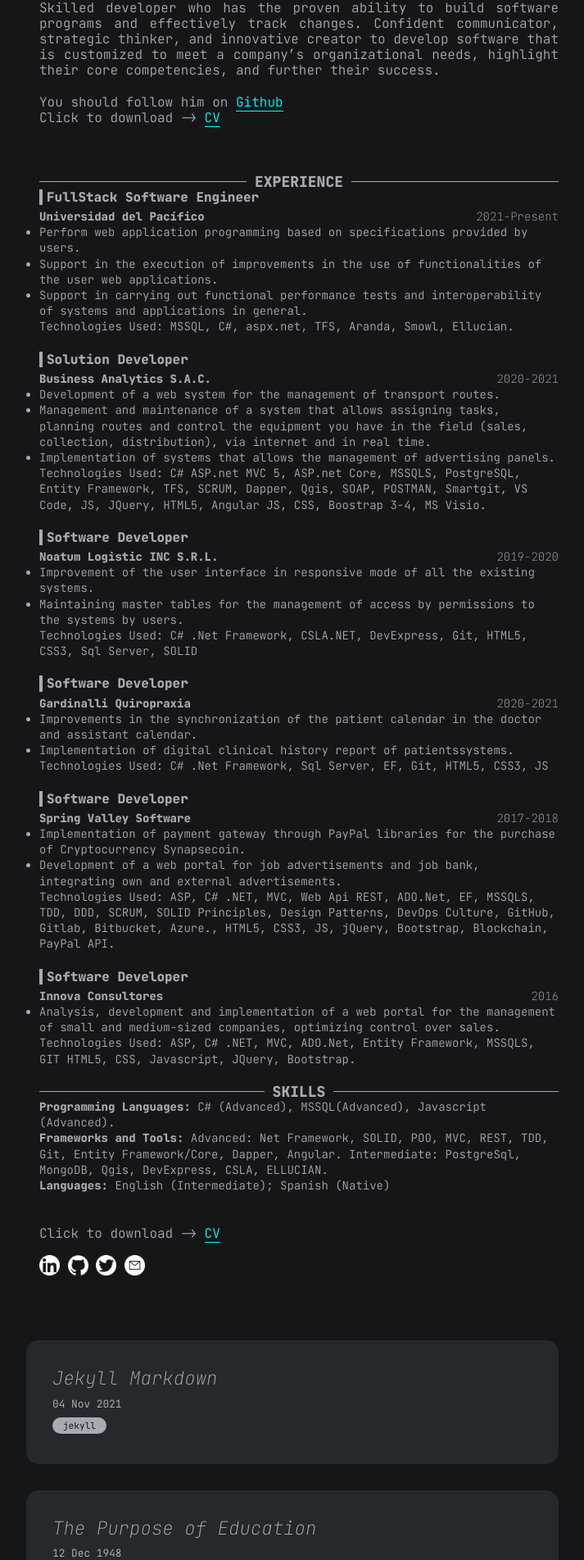
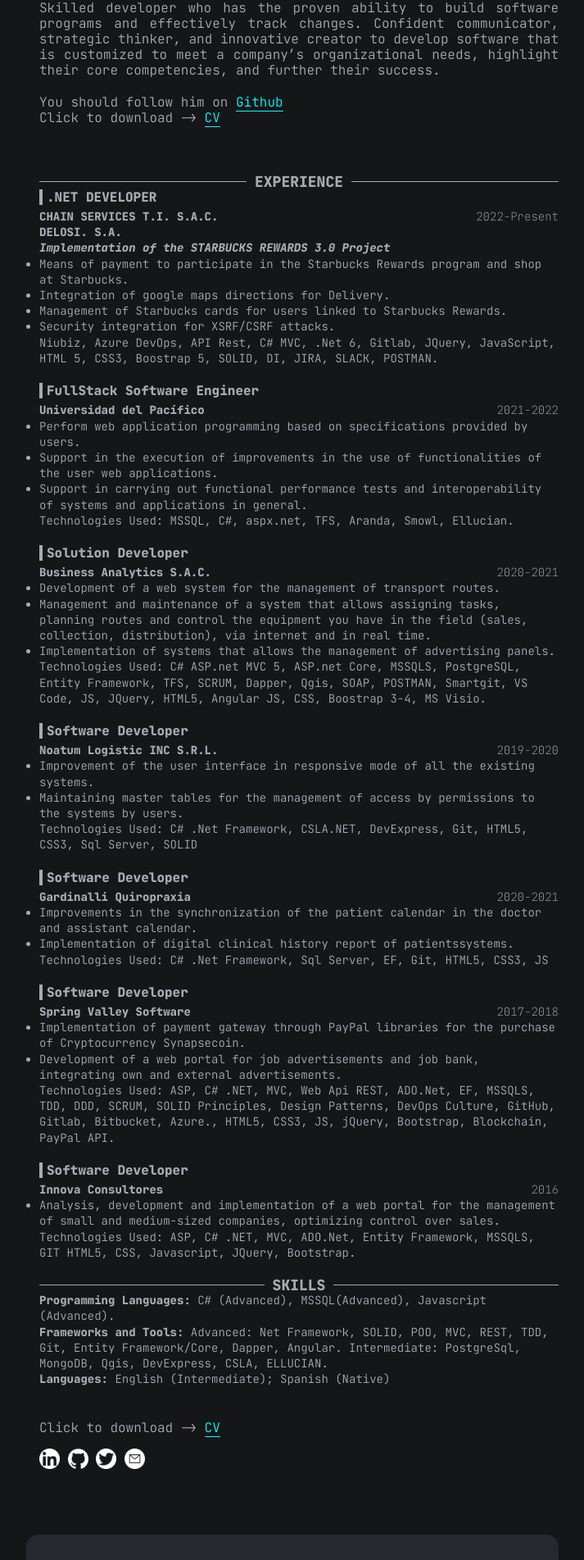
Before and after one commit to zZ30MaxZz/aguilar.maxp, a Jekyll site: the page built from index.md, in a window 1280 px wide. Shown: the part 601-2504 px from the top of the page at 82% size, without its empty margins (283-996 px from the left). Built offline with Jekyll 4.4.1, drawn with Linux system fonts in a browser that asks for light colours.

Commit message:
Update CV with job

```diff
--- a/_data/author.yml
+++ b/_data/author.yml
@@ -2,152 +2,182 @@
 # dp: https://avatars.githubusercontent.com/u/13616585?v=4
 description: "
 <section id='img-wrapper'>
-    <img src='https://avatars.githubusercontent.com/u/13616585?v=4' alt='' class='img-logo'>
+  <img src='https://avatars.githubusercontent.com/u/13616585?v=4' alt='' class='img-logo'>
 </section>
 <p style='text-align: justify; text-justify: inter-word;'>
-    Experienced software developer with a passion for developing innovative programs that expedite the
-    efficiency and effectiveness of organizational success. Well-versed in technology and writing code to
-    create systems that are reliable and user-friendly. Skilled developer who has the proven ability to build
-    software programs and effectively track changes. Confident communicator, strategic thinker, and
-    innovative creator to develop software that is customized to meet a company’s organizational needs,
-    highlight their core competencies, and further their success.
+  Experienced software developer with a passion for developing innovative programs that expedite the
+  efficiency and effectiveness of organizational success. Well-versed in technology and writing code to
+  create systems that are reliable and user-friendly. Skilled developer who has the proven ability to build
+  software programs and effectively track changes. Confident communicator, strategic thinker, and
+  innovative creator to develop software that is customized to meet a company’s organizational needs,
+  highlight their core competencies, and further their success.
 </p>
-<br/>
+<br />
 <p>
   You should follow him on <a href='https://github.com/zZ30MaxZz' target='_blank'>Github</a>
 </p>
 <p>
   Click to download -> <a href='/assets/docs/CV Max Paul Aguilar Mamani (English).pdf' target='_blank'>CV</a>
 </p>
-<br/>
-<br/>
+<br />
+<br />
 <section class='experiance'>
-    <h2 class='title'>Experience</h2>
-    <div class='experience-item'>
-        <div class='role'>
-            FullStack Software Engineer
-        </div>
-        <div class='company'>
-            Universidad del Pacífico
-            <span class='time'>2021-Present</span>
-        </div>
-        <div class='details'>
-            <ul>
-                <li>Perform web application programming based on specifications provided by users.</li>
-                <li>Support in the execution of improvements in the use of functionalities of the user web applications.</li>
-                <li>Support in carrying out functional performance tests and interoperability of systems and applications in general.</li>
-            </ul>
-        </div>
-        <p class='technologies'>Technologies Used: MSSQL, C#, aspx.net, TFS, Aranda, Smowl, Ellucian.
-        </p>
+  <h2 class='title'>Experience</h2>
+  <div class='experience-item'>
+    <div class='role'>
+      .NET DEVELOPER
     </div>
-    <div class='experience-item'>
-        <div class='role'>
-            Solution Developer
-        </div>
-        <div class='company'>
-            Business Analytics S.A.C.
-            <span class='time'>2020-2021</span>
-        </div>
-        <div class='details'>
-            <ul>
-                <li>Development of a web system for the management of transport routes.</li>
-                <li>Management and maintenance of a system that allows assigning tasks, planning routes and control the equipment
-                    you have in the field (sales, collection, distribution), via internet and in real time.
-                </li>
-                <li>Implementation of systems that allows the management of advertising panels.</li>
-            </ul>
-        </div>
-        <p class='technologies'>Technologies Used: C# ASP.net MVC 5, ASP.net Core, MSSQLS, PostgreSQL, Entity Framework, TFS, SCRUM, Dapper, Qgis,
-            SOAP, POSTMAN, Smartgit, VS Code, JS, JQuery, HTML5, Angular JS, CSS, Boostrap 3-4, MS Visio.
-        </p>
+    <div class='company'>
+      CHAIN SERVICES T.I. S.A.C.
+      <span class='time'>2022-Present</span>
     </div>
-    <div class='experience-item'>
-        <div class='role'>
-            Software Developer
-        </div>
-        <div class='company'>
-            Noatum Logistic INC S.R.L.
-            <span class='time'>2019-2020</span>
-        </div>
-        <div class='details'>
-            <ul>
-                <li>Improvement of the user interface in responsive mode of all the existing systems.</li>
-                <li>Maintaining master tables for the management of access by permissions to the systems by users.</li>
-            </ul>
-        </div>
-        <p class='technologies'>Technologies Used: C# .Net Framework, CSLA.NET, DevExpress, Git, HTML5, CSS3, Sql Server, SOLID
-        </p>
+    <div class='details'>
+      <div class='delegated-corporation'>DELOSI. S.A.</div>
+      <div class='delegated-job'>Implementation of the STARBUCKS REWARDS 3.0 Project</div>
+      <ul>
+        <li>Means of payment to participate in the Starbucks Rewards program and shop at Starbucks.</li>
+        <li>Integration of google maps directions for Delivery.</li>
+        <li>Management of Starbucks cards for users linked to Starbucks Rewards.</li>
+        <li>Security integration for XSRF/CSRF attacks.</li>
+      </ul>
     </div>
-    <div class='experience-item'>
-        <div class='role'>
-            Software Developer
-        </div>
-        <div class='company'>
-            Gardinalli Quiropraxia
-            <span class='time'>2020-2021</span>
-        </div>
-        <div class='details'>
-            <ul>
-                <li>Improvements in the synchronization of the patient calendar in the doctor and assistant calendar.</li>
-                <li>Implementation of digital clinical history report of patientssystems.</li>
-            </ul>
-        </div>
-        <p class='technologies'>Technologies Used: C# .Net Framework, Sql Server, EF, Git, HTML5, CSS3, JS
-        </p>
+    <p class='technologies'>Niubiz, Azure DevOps, API Rest, C# MVC, .Net 6, Gitlab, JQuery, JavaScript, HTML 5, CSS3, Boostrap 5, SOLID, DI, JIRA, SLACK, POSTMAN.
+    </p>
+  </div>
+  <div class='experience-item'>
+    <div class='role'>
+      FullStack Software Engineer
     </div>
-    <div class='experience-item'>
-        <div class='role'>
-            Software Developer
-        </div>
-        <div class='company'>
-            Spring Valley Software
-            <span class='time'>2017-2018</span>
-        </div>
-        <div class='details'>
-            <ul>
-                <li>Implementation of payment gateway through PayPal libraries for the purchase of Cryptocurrency Synapsecoin.</li>
-                <li>Development of a web portal for job advertisements and job bank, integrating own and external advertisements.</li>
-            </ul>
-        </div>
-        <p class='technologies'>Technologies Used: ASP, C# .NET, MVC, Web Api REST, ADO.Net, EF, MSSQLS, TDD, DDD, SCRUM, SOLID Principles, Design
-            Patterns, DevOps Culture, GitHub, Gitlab, Bitbucket, Azure., HTML5, CSS3, JS, jQuery, Bootstrap, Blockchain, PayPal API.
-        </p>
+    <div class='company'>
+      Universidad del Pacífico
+      <span class='time'>2021-2022</span>
     </div>
-    <div class='experience-item'>
-        <div class='role'>
-            Software Developer
-        </div>
-        <div class='company'>
-            Innova Consultores
-            <span class='time'>2016</span>
-        </div>
-        <div class='details'>
-            <ul>
-                <li>Analysis, development and implementation of a web portal for the management of small and medium-sized
-                    companies, optimizing control over sales.</li>
-            </ul>
-        </div>
-        <p class='technologies'>Technologies Used: ASP, C# .NET, MVC, ADO.Net, Entity Framework, MSSQLS, GIT HTML5, CSS, Javascript, JQuery, Bootstrap.
-        </p>
+    <div class='details'>
+      <ul>
+        <li>Perform web application programming based on specifications provided by users.</li>
+        <li>Support in the execution of improvements in the use of functionalities of the user web applications.</li>
+        <li>Support in carrying out functional performance tests and interoperability of systems and applications in
+          general.</li>
+      </ul>
     </div>
+    <p class='technologies'>Technologies Used: MSSQL, C#, aspx.net, TFS, Aranda, Smowl, Ellucian.
+    </p>
+  </div>
+  <div class='experience-item'>
+    <div class='role'>
+      Solution Developer
+    </div>
+    <div class='company'>
+      Business Analytics S.A.C.
+      <span class='time'>2020-2021</span>
+    </div>
+    <div class='details'>
+      <ul>
+        <li>Development of a web system for the management of transport routes.</li>
+        <li>Management and maintenance of a system that allows assigning tasks, planning routes and control the
+          equipment
+          you have in the field (sales, collection, distribution), via internet and in real time.
+        </li>
+        <li>Implementation of systems that allows the management of advertising panels.</li>
+      </ul>
+    </div>
+    <p class='technologies'>Technologies Used: C# ASP.net MVC 5, ASP.net Core, MSSQLS, PostgreSQL, Entity Framework,
+      TFS, SCRUM, Dapper, Qgis,
+      SOAP, POSTMAN, Smartgit, VS Code, JS, JQuery, HTML5, Angular JS, CSS, Boostrap 3-4, MS Visio.
+    </p>
+  </div>
+  <div class='experience-item'>
+    <div class='role'>
+      Software Developer
+    </div>
+    <div class='company'>
+      Noatum Logistic INC S.R.L.
+      <span class='time'>2019-2020</span>
+    </div>
+    <div class='details'>
+      <ul>
+        <li>Improvement of the user interface in responsive mode of all the existing systems.</li>
+        <li>Maintaining master tables for the management of access by permissions to the systems by users.</li>
+      </ul>
+    </div>
+    <p class='technologies'>Technologies Used: C# .Net Framework, CSLA.NET, DevExpress, Git, HTML5, CSS3, Sql Server,
+      SOLID
+    </p>
+  </div>
+  <div class='experience-item'>
+    <div class='role'>
+      Software Developer
+    </div>
+    <div class='company'>
+      Gardinalli Quiropraxia
+      <span class='time'>2020-2021</span>
+    </div>
+    <div class='details'>
+      <ul>
+        <li>Improvements in the synchronization of the patient calendar in the doctor and assistant calendar.</li>
+        <li>Implementation of digital clinical history report of patientssystems.</li>
+      </ul>
+    </div>
+    <p class='technologies'>Technologies Used: C# .Net Framework, Sql Server, EF, Git, HTML5, CSS3, JS
+    </p>
+  </div>
+  <div class='experience-item'>
+    <div class='role'>
+      Software Developer
+    </div>
+    <div class='company'>
+      Spring Valley Software
+      <span class='time'>2017-2018</span>
+    </div>
+    <div class='details'>
+      <ul>
+        <li>Implementation of payment gateway through PayPal libraries for the purchase of Cryptocurrency Synapsecoin.
+        </li>
+        <li>Development of a web portal for job advertisements and job bank, integrating own and external
+          advertisements.</li>
+      </ul>
+    </div>
+    <p class='technologies'>Technologies Used: ASP, C# .NET, MVC, Web Api REST, ADO.Net, EF, MSSQLS, TDD, DDD, SCRUM,
+      SOLID Principles, Design
+      Patterns, DevOps Culture, GitHub, Gitlab, Bitbucket, Azure., HTML5, CSS3, JS, jQuery, Bootstrap, Blockchain,
+      PayPal API.
+    </p>
+  </div>
+  <div class='experience-item'>
+    <div class='role'>
+      Software Developer
+    </div>
+    <div class='company'>
+      Innova Consultores
+      <span class='time'>2016</span>
+    </div>
+    <div class='details'>
+      <ul>
+        <li>Analysis, development and implementation of a web portal for the management of small and medium-sized
+          companies, optimizing control over sales.</li>
+      </ul>
+    </div>
+    <p class='technologies'>Technologies Used: ASP, C# .NET, MVC, ADO.Net, Entity Framework, MSSQLS, GIT HTML5, CSS,
+      Javascript, JQuery, Bootstrap.
+    </p>
+  </div>
 </section>
 <section class='experiance'>
-    <h2 class='title'>SKILLS</h2>
-    <div class='experience-item'>
-        <div class='details'>
-            <p><b>Programming Languages:</b> C# (Advanced), MSSQL(Advanced), Javascript (Advanced).</p>
-            <p>
-                <b>Frameworks and Tools:</b>
-                Advanced: Net Framework, SOLID, POO, MVC, REST, TDD, Git, Entity Framework/Core, Dapper, Angular.
-                Intermediate: PostgreSql, MongoDB, Qgis, DevExpress, CSLA, ELLUCIAN.
-            </p>
-            <p><b>Languages:</b> English (Intermediate); Spanish (Native)</p>
-        </div>
-        </p>
+  <h2 class='title'>SKILLS</h2>
+  <div class='experience-item'>
+    <div class='details'>
+      <p><b>Programming Languages:</b> C# (Advanced), MSSQL(Advanced), Javascript (Advanced).</p>
+      <p>
+        <b>Frameworks and Tools:</b>
+        Advanced: Net Framework, SOLID, POO, MVC, REST, TDD, Git, Entity Framework/Core, Dapper, Angular.
+        Intermediate: PostgreSql, MongoDB, Qgis, DevExpress, CSLA, ELLUCIAN.
+      </p>
+      <p><b>Languages:</b> English (Intermediate); Spanish (Native)</p>
     </div>
+    </p>
+  </div>
 </section>
-<br/>
+<br />
 <p>
   Click to download -> <a href='/assets/docs/CV Max Aguilar-English.pdf' target='_blank'>CV</a>
 </p>
--- a/assets/css/custom-style.css
+++ b/assets/css/custom-style.css
@@ -54,6 +54,15 @@
 
 .experience-item {
     margin-bottom: 20px;
+}
+
+.delegated-corporation{
+    font-weight: bold;
+}
+
+.delegated-job{
+    font-weight: bold;
+    font-style: italic;
 }
 
 .publications .title {
```
Also changed, not shown: 1 other file.
